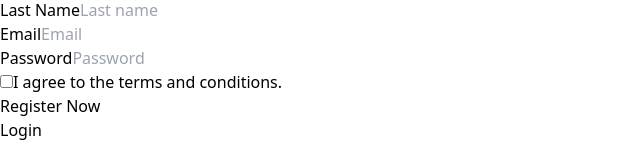
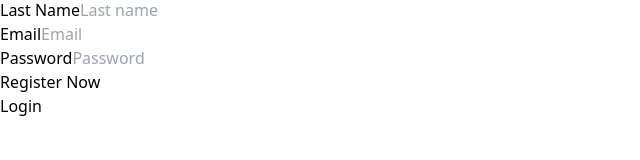
Before and after one commit to Dammytec/Burger-Website, a React (Vite) app: page / in a window 1280 px wide. Shown: the part 350-510 px from the top of the page, without its empty margins (0-640 px from the left). Built offline with nearby package versions, Linux system fonts and the light colour scheme.

Commit message:
make chnages

```diff
--- a/src/App.jsx
+++ b/src/App.jsx
@@ -46,6 +46,7 @@ function App() {
       <Route path='/reset' element={<ResetPassword/>} />
       <Route path='/checkout' element={<CheckoutPage/>} />
       <Route path='/confirmation' element={<PaymentConfirmation/>} />
+
     </Routes>
     </BrowserRouter>
   )
--- a/src/components/menu.jsx
+++ b/src/components/menu.jsx
@@ -10,7 +10,7 @@ function Menu() {
       <div className="pt-40 bg-[#f5ebdc]">
         <div className="font-[Flame-Bold] font-[900] w-[90%] m-[auto]">
           <h1>
-            <Link to="/home">HOME</Link> / <Link className="text-[#d72300]">MENU</Link>
+            <Link to="/home">HOME</Link> / <Link className="text-[#d72300] sm:pt-52">MENU</Link>
           </h1>
         </div>
         <div className="font-[Flame-Bold] font-[900] w-[90%] m-[auto] mt-20 text-2xl md:text-3xl">
--- a/src/components/register.jsx
+++ b/src/components/register.jsx
@@ -20,7 +20,11 @@ function Register() {
         email,
         password,
       });
+     if (!response) {
+        const error = await response.json();
+        console.log('Error:', error);
 
+     }
       if (response.status === 200) {
         alert('Registration successful! Please check your email to verify your account.');
         navigate('/login');
@@ -89,12 +93,7 @@ function Register() {
             />
           </div>
           {error && <p className="text-red-500 mt-2">{error}</p>}
-          <div className="flex items-center mt-4">
-            <input type="checkbox" id="terms" className="h-4 w-4 text-blue-600 focus:ring-blue-500 border-gray-300 rounded" required />
-            <label htmlFor="terms" className="ml-2 text-sm text-gray-600">
-              I agree to the <Link to="/terms" className="text-blue-600 hover:underline">terms and conditions</Link>.
-            </label>
-          </div>
+
           <div className="flex flex-col md:flex-row justify-between items-center mt-6">
             <button type="submit" className="bg-[#d72300] p-1 w-full md:w-44 rounded-full text-white font-[900] font-[flame]">
               Register Now
```
